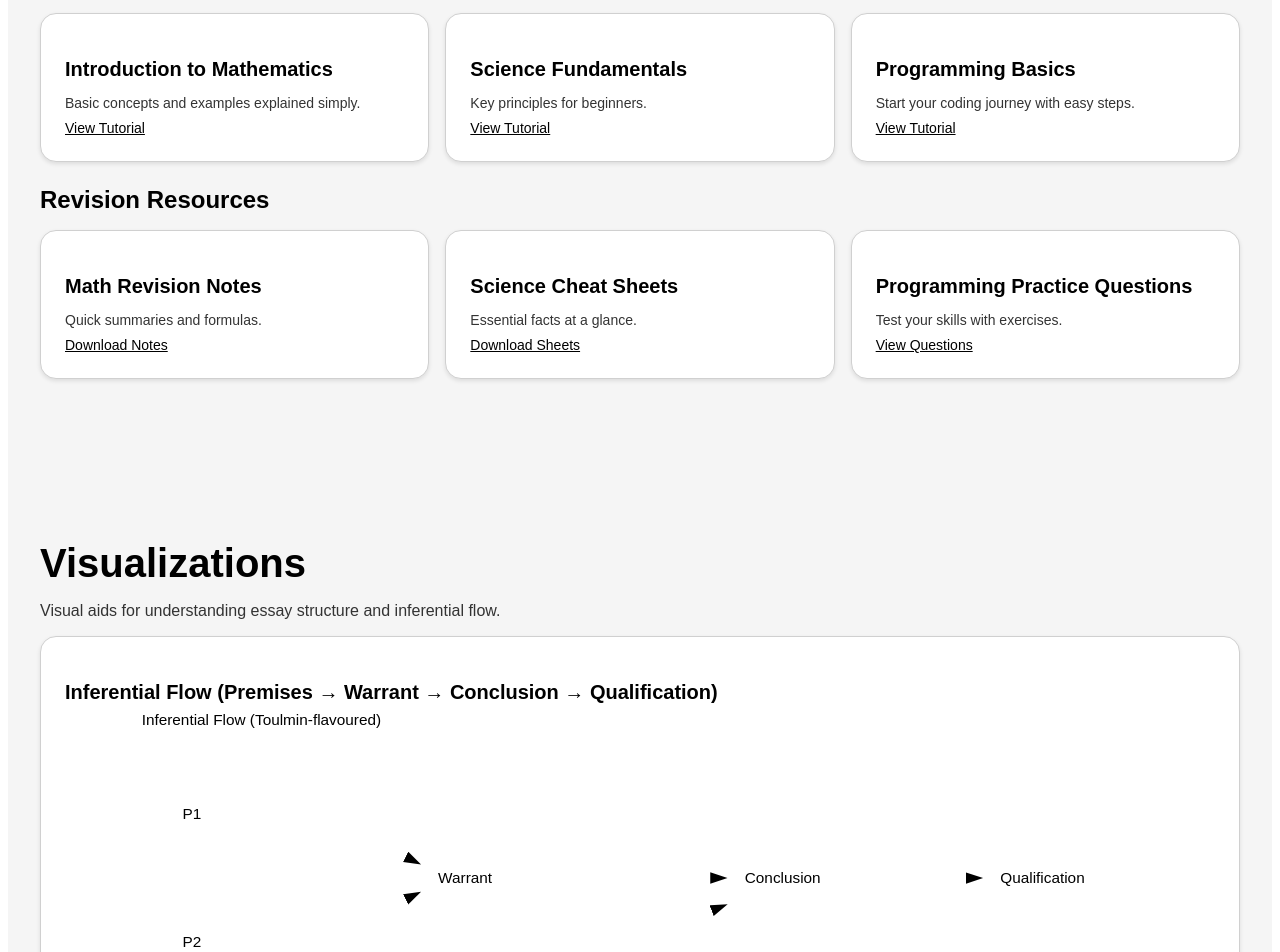
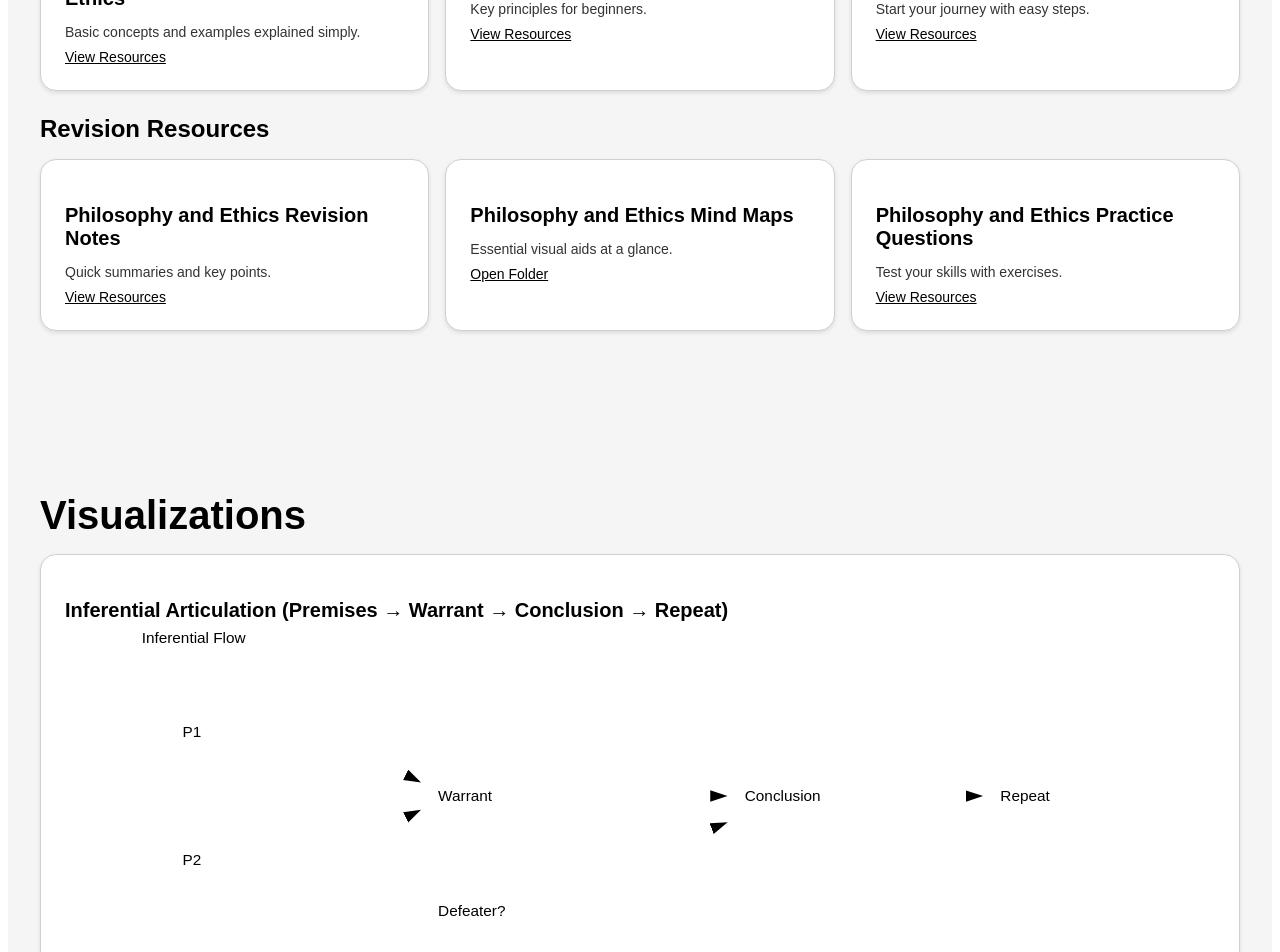
Before and after one commit to Slimsh8dy/eduresources, a React (Create React App) app: page / in a window 1280 px wide. Shown: the part 680-1632 px from the top of the page. Built offline with nearby package versions, Linux system fonts and the light colour scheme; the HTML template or start-up script is replaced by a standard one.

Commit message:
Add Mind Maps PDFs

```diff
--- a/package.json
+++ b/package.json
@@ -10,6 +10,7 @@
     "@testing-library/user-event": "^13.5.0",
     "react": "^19.1.1",
     "react-dom": "^19.1.1",
+    "react-router-dom": "^7.8.1",
     "react-scripts": "5.0.1",
     "web-vitals": "^2.1.4"
   },
--- a/src/App.js
+++ b/src/App.js
@@ -1,7 +1,63 @@
-import React from 'react';
-import './App.css';
+import React from "react";
+import { HashRouter as Router, Route, Routes, Link } from "react-router-dom";
+import "./App.css";
 
+/**
+ * Asset helper:
+ * - Works on Vite (import.meta.env.BASE_URL) and CRA (PUBLIC_URL).
+ * - Builds a base-correct URL for GitHub Pages repos.
+ */
+
+const BASE =
+  (typeof import.meta !== "undefined" && import.meta.env && import.meta.env.BASE_URL) ||
+  (typeof process !== "undefined" && process.env && process.env.PUBLIC_URL) ||
+  // Fallback: prefix with the deployment path (e.g., "/REPO-NAME/") on GitHub Pages.
+  (typeof window !== "undefined" ? window.location.pathname : "/");
+
+const asset = (p) => {
+  const base = BASE.endsWith("/") ? BASE : BASE + "/";
+  const path = String(p).replace(/^\//, "");
+  // Avoid accidental double slashes
+  const full = (base + path).replace(/\/{2,}/g, "/");
+  return full;
+};
+
+/** Reusable resource card for PDFs (download only) */
+const DownloadCard = ({ title, file, desc }) => {
+  const href = encodeURI(asset(file));
+  return (
+    <div className="card">
+      <h3 style={{ marginBottom: 8 }}>{title}</h3>
+      {desc ? <p style={{ marginBottom: 12 }}>{desc}</p> : null}
+      <div style={{ display: "flex", gap: 12, flexWrap: "wrap" }}>
+        <a href={href} download>
+          Download PDF
+        </a>
+      </div>
+    </div>
+  );
+};
+
+/** === App === */
 function App() {
+  return (
+    <Router>
+      <Routes>
+        <Route path="/" element={<MainLayout />} />
+        <Route path="/intro-philosophy-ethics" element={<IntroPhilosophyEthics />} />
+        <Route path="/philosophy-fundamentals" element={<PhilosophyFundamentals />} />
+        <Route path="/philosophy-basics" element={<PhilosophyBasics />} />
+        <Route path="/philosophy-ethics-revision" element={<PhilosophyEthicsRevision />} />
+        {/* Mind Maps folder: now shows download-only cards */}
+        <Route path="/philosophy-ethics-mind-maps" element={<PhilosophyEthicsMindMaps />} />
+        <Route path="/philosophy-ethics-questions" element={<PhilosophyEthicsQuestions />} />
+      </Routes>
+    </Router>
+  );
+}
+
+/** === Main page === */
+function MainLayout() {
   return (
     <div className="App">
       <header className="header">
@@ -16,76 +72,81 @@ function App() {
           </nav>
         </div>
       </header>
+
       <section id="home" className="hero">
         <div className="container">
           <h2>Access High-Quality Tutorials and Revision Resources</h2>
-          <p>This free platform provides minimal, focused educational materials to help you learn and revise effectively.</p>
-          <a href="#resources" className="btn">Explore Resources</a>
-          <a href="#contact" className="btn secondary">Get in Touch</a>
         </div>
       </section>
+
       <section id="resources" className="section">
         <div className="container">
           <h2>Resources</h2>
           <p>Browse our collection of tutorials and revision tools.</p>
+
           <h3>Tutorials</h3>
           <div className="card-grid">
             <div className="card">
-              <h3>Introduction to Mathematics</h3>
+              <h3>Introduction to Philosophy and Ethics</h3>
               <p>Basic concepts and examples explained simply.</p>
-              <a href="#">View Tutorial</a>
+              <Link to="/intro-philosophy-ethics">View Resources</Link>
             </div>
             <div className="card">
-              <h3>Science Fundamentals</h3>
+              <h3>Philosophy Fundamentals</h3>
               <p>Key principles for beginners.</p>
-              <a href="#">View Tutorial</a>
+              <Link to="/philosophy-fundamentals">View Resources</Link>
             </div>
             <div className="card">
-              <h3>Programming Basics</h3>
-              <p>Start your coding journey with easy steps.</p>
-              <a href="#">View Tutorial</a>
+              <h3>Philosophy Basics</h3>
+              <p>Start your journey with easy steps.</p>
+              <Link to="/philosophy-basics">View Resources</Link>
             </div>
           </div>
+
           <h3>Revision Resources</h3>
           <div className="card-grid">
             <div className="card">
-              <h3>Math Revision Notes</h3>
-              <p>Quick summaries and formulas.</p>
-              <a href="#">Download Notes</a>
+              <h3>Philosophy and Ethics Revision Notes</h3>
+              <p>Quick summaries and key points.</p>
+              <Link to="/philosophy-ethics-revision">View Resources</Link>
             </div>
             <div className="card">
-              <h3>Science Cheat Sheets</h3>
-              <p>Essential facts at a glance.</p>
-              <a href="#">Download Sheets</a>
+              <h3>Philosophy and Ethics Mind Maps</h3>
+              <p>Essential visual aids at a glance.</p>
+              <Link to="/philosophy-ethics-mind-maps">Open Folder</Link>
             </div>
             <div className="card">
-              <h3>Programming Practice Questions</h3>
+              <h3>Philosophy and Ethics Practice Questions</h3>
               <p>Test your skills with exercises.</p>
-              <a href="#">View Questions</a>
+              <Link to="/philosophy-ethics-questions">View Resources</Link>
             </div>
           </div>
         </div>
       </section>
+
       <section id="visuals" className="section">
         <div className="container">
           <h2>Visualizations</h2>
-          <p>Visual aids for understanding essay structure and inferential flow.</p>
           <div className="card">
-            <h3>Inferential Flow (Premises → Warrant → Conclusion → Qualification)</h3>
+            <h3>Inferential Articulation (Premises → Warrant → Conclusion → Repeat)</h3>
             <VisualInferentialFlow />
           </div>
         </div>
       </section>
+
       <section id="about" className="section">
         <div className="container">
           <h2>About Us</h2>
-          <p>EduResources is dedicated to providing free, accessible learning materials in a clean, minimal design. We focus on quality over quantity to help learners succeed.</p>
+          <p>
+            EduResources is dedicated to providing free, accessible learning materials in a clean, minimal design.
+            We focus on quality over quantity to help learners succeed.
+          </p>
         </div>
       </section>
+
       <section id="contact" className="section">
         <div className="container">
           <h2>Contact</h2>
-          <p>Reach out with questions or suggestions.</p>
           <form>
             <label htmlFor="name">Name</label>
             <input type="text" id="name" placeholder="Your name" />
@@ -97,6 +158,7 @@ function App() {
           </form>
         </div>
       </section>
+
       <footer>
         <p>&copy; 2025 EduResources. All rights reserved.</p>
       </footer>
@@ -104,36 +166,151 @@ function App() {
   );
 }
 
+/** === Placeholder pages === */
+function IntroPhilosophyEthics() {
+  return (
+    <div className="App">
+      <section className="section">
+        <div className="container">
+          <h2>Introduction to Philosophy and Ethics Resources</h2>
+          <div className="card-grid"></div>
+          <Link to="/" className="btn">Back to Main Page</Link>
+        </div>
+      </section>
+    </div>
+  );
+}
+
+function PhilosophyFundamentals() {
+  return (
+    <div className="App">
+      <section className="section">
+        <div className="container">
+          <h2>Philosophy Fundamentals Resources</h2>
+          <div className="card-grid"></div>
+          <Link to="/" className="btn">Back to Main Page</Link>
+        </div>
+      </section>
+    </div>
+  );
+}
+
+function PhilosophyBasics() {
+  return (
+    <div className="App">
+      <section className="section">
+        <div className="container">
+          <h2>Philosophy Basics Resources</h2>
+          <div className="card-grid"></div>
+          <Link to="/" className="btn">Back to Main Page</Link>
+        </div>
+      </section>
+    </div>
+  );
+}
+
+function PhilosophyEthicsRevision() {
+  return (
+    <div className="App">
+      <section className="section">
+        <div className="container">
+          <h2>Philosophy and Ethics Revision Notes Resources</h2>
+          <div className="card-grid"></div>
+          <Link to="/" className="btn">Back to Main Page</Link>
+        </div>
+      </section>
+    </div>
+  );
+}
+
+/** === Mind Maps folder (download-only grid) === */
+function PhilosophyEthicsMindMaps() {
+  const resources = [
+    {
+      title: "Metaethics — Cognitivism (Mind Map)",
+      file: "resources/Metaethics-Cognitivism.pdf",
+      desc: "Overview of cognitivist positions in metaethics.",
+    },
+    {
+      title: "Metaethics — Non-Cognitivism (Mind Map)",
+      file: "resources/Metaethics-Non-Cognitivism.pdf",
+      desc: "Overview of non-cognitivist positions in metaethics.",
+    },
+  ];
+
+  return (
+    <div className="App">
+      <section className="section">
+        <div className="container">
+          <nav style={{ marginBottom: 16 }}>
+            <Link to="/">← Back to Main Page</Link>
+          </nav>
+          <h2>Philosophy and Ethics Mind Maps — Resources</h2>
+          <p>Click a resource to download.</p>
+          <div className="card-grid">
+            {resources.map((r) => (
+              <DownloadCard key={r.file} title={r.title} file={r.file} desc={r.desc} />
+            ))}
+          </div>
+        </div>
+      </section>
+    </div>
+  );
+}
+
+function PhilosophyEthicsQuestions() {
+  return (
+    <div className="App">
+      <section className="section">
+        <div className="container">
+          <h2>Philosophy and Ethics Practice Questions Resources</h2>
+          <div className="card-grid"></div>
+          <Link to="/" className="btn">Back to Main Page</Link>
+        </div>
+      </section>
+    </div>
+  );
+}
+
+/** === Visualization component === */
 const VisualInferentialFlow = () => (
   <div className="w-full overflow-x-auto">
     <svg viewBox="0 0 900 260" className="w-[900px] h-[260px]">
       <defs>
-        <marker id="arrow2" markerWidth="10" markerHeight="10" refX="10" refY="3" orient="auto" markerUnits="strokeWidth">
+        <marker
+          id="arrow2"
+          markerWidth="10"
+          markerHeight="10"
+          refX="10"
+          refY="3"
+          orient="auto"
+          markerUnits="strokeWidth"
+        >
           <path d="M0,0 L0,6 L9,3 z" />
         </marker>
       </defs>
-      {/* Nodes */}
       {[
         { id: "p1", x: 80, y: 60, label: "P1" },
         { id: "p2", x: 80, y: 160, label: "P2" },
         { id: "w1", x: 280, y: 110, label: "Warrant" },
         { id: "d1", x: 280, y: 200, label: "Defeater?" },
         { id: "c", x: 520, y: 110, label: "Conclusion" },
-        { id: "q", x: 720, y: 110, label: "Qualification" },
+        { id: "q", x: 720, y: 110, label: "Repeat" },
       ].map((n) => (
         <g key={n.id} transform={`translate(${n.x}, ${n.y})`}>
           <rect width="120" height="40" rx="10" className="fill-white stroke-[1.5]" />
-          <text x="12" y="24" className="text-[12px]">{n.label}</text>
+          <text x="12" y="24" className="text-[12px]">
+            {n.label}
+          </text>
         </g>
       ))}
-      {/* Edges */}
       <line x1="200" y1="80" x2="280" y2="120" strokeWidth="1.5" markerEnd="url(#arrow2)" />
       <line x1="200" y1="180" x2="280" y2="140" strokeWidth="1.5" markerEnd="url(#arrow2)" />
       <line x1="400" y1="130" x2="520" y2="130" strokeWidth="1.5" markerEnd="url(#arrow2)" />
       <line x1="640" y1="130" x2="720" y2="130" strokeWidth="1.5" markerEnd="url(#arrow2)" />
       <line x1="340" y1="220" x2="520" y2="150" strokeWidth="1.5" markerEnd="url(#arrow2)" />
       <g transform="translate(60, 10)">
-        <text className="text-[12px]">Inferential Flow (Toulmin-flavoured)</text>
+        <text className="text-[12px]">Inferential Flow</text>
       </g>
     </svg>
   </div>
```
Also changed, not shown: 2 other files (tests, documents, lock files or other folders).
